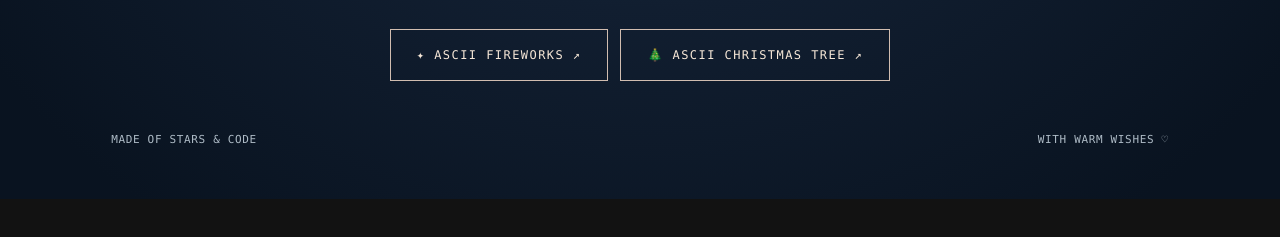
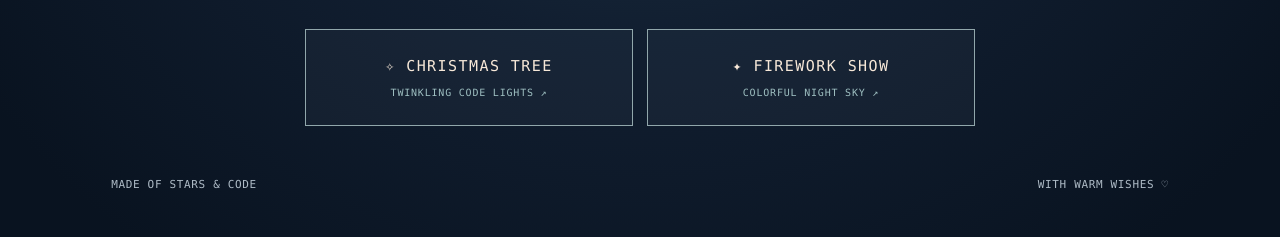
Before and after one commit to Velvet2045/happynewyear, a plain HTML site: page index.html in a window 1280 px wide. Shown: the part 671-908 px from the top of the page. Before the commit the page ends 870 px from the top, so only its background shows below. Drawn offline with Linux system fonts and the light colour scheme.

Commit message:
Make Christmas tree and fireworks navigation prominent on homepage

```diff
--- a/index.html
+++ b/index.html
@@ -17,7 +17,7 @@ main{flex:1;min-height:530px;display:flex;align-items:center;justify-content:cen
 h1{margin:0;font-weight:400;font-size:clamp(57px,9vw,112px);line-height:1.03;letter-spacing:-.05em}
 h1 em{color:#e7b4a8;font-weight:400}
 p.desc{margin:24px 0 32px;font:14px/2 system-ui,sans-serif;color:#bdcad0;word-break:keep-all}
-.links{display:flex;justify-content:center;flex-wrap:wrap;gap:12px}a.cta{padding:18px 26px;border:1px solid #d1bdb0;color:#f7e8d8;font:12px ui-monospace,Consolas,monospace;text-decoration:none;letter-spacing:.12em;transition:background .2s}
+.links{display:flex;justify-content:center;flex-wrap:wrap;gap:14px;width:min(100%,670px)}a.cta{display:flex;flex:1 1 245px;align-items:center;flex-direction:column;gap:12px;padding:27px 20px;border:1px solid #91a7ab;background:#d9e6e608;color:#f7e8d8;font:12px ui-monospace,Consolas,monospace;text-decoration:none;letter-spacing:.12em;transition:background .2s,transform .2s}a.cta strong{font-weight:500;font-size:15px}a.cta small{font-size:10px;color:#9ebfc1;letter-spacing:.08em}a.cta:hover{transform:translateY(-3px)}
 a.cta:hover,a.cta:focus-visible{background:#ffffff21}
 footer{letter-spacing:.06em}
 @media(max-width:550px){header,footer{font-size:9px;letter-spacing:.07em}.desc{font-size:12px}main{min-height:500px}}
@@ -34,7 +34,7 @@ footer{letter-spacing:.06em}
     ||</pre></div>
 <h1>Merry<br><em>Christmas.</em></h1>
 <p class="desc">반짝이는 불꽃과 눈 내리는 밤을 담아 작은 카드를 만들었어.<br>올겨울, 따뜻하고 좋은 일들이 가득하길.</p>
-<div class="links"><a class="cta" href="./christmas.html">✦ ASCII FIREWORKS ↗</a><a class="cta" href="./tree.html">🎄 ASCII CHRISTMAS TREE ↗</a></div>
+<div class="links" aria-label="Christmas experiences"><a class="cta" href="./tree.html"><strong>✧ CHRISTMAS TREE</strong><small>TWINKLING CODE LIGHTS ↗</small></a><a class="cta" href="./christmas.html"><strong>✦ FIREWORK SHOW</strong><small>COLORFUL NIGHT SKY ↗</small></a></div>
 </main>
 <footer><span>MADE OF STARS & CODE</span><span>WITH WARM WISHES ♡</span></footer>
 </div></body></html>
```
